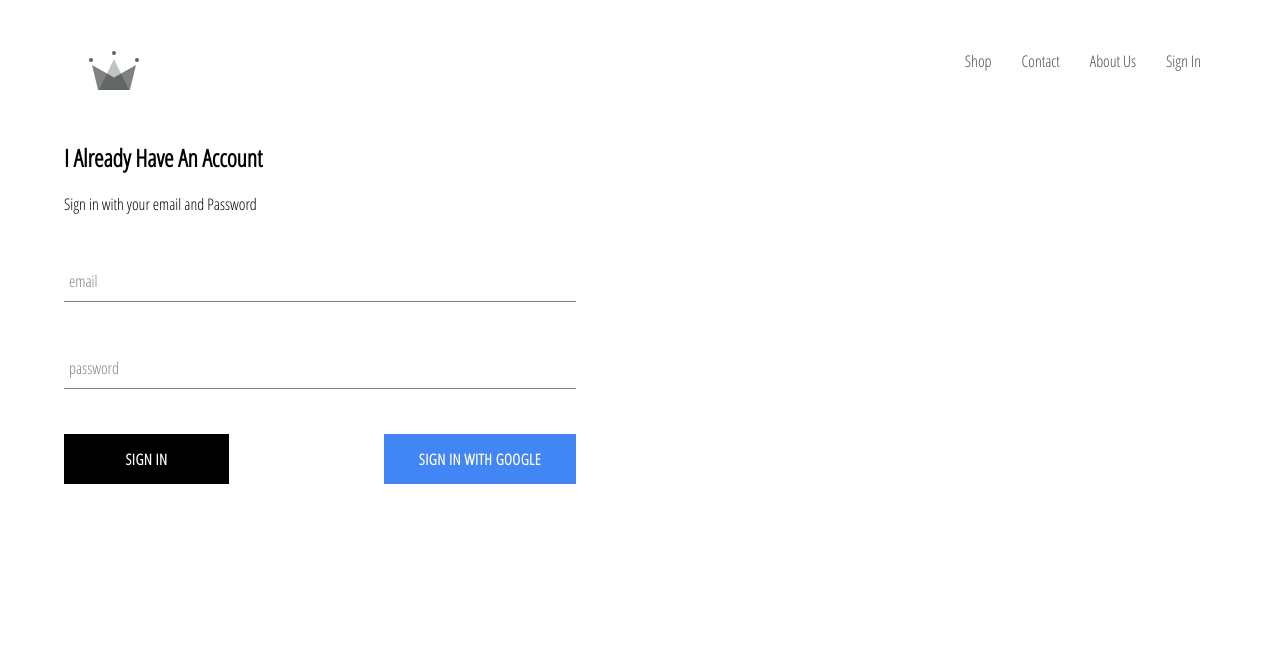
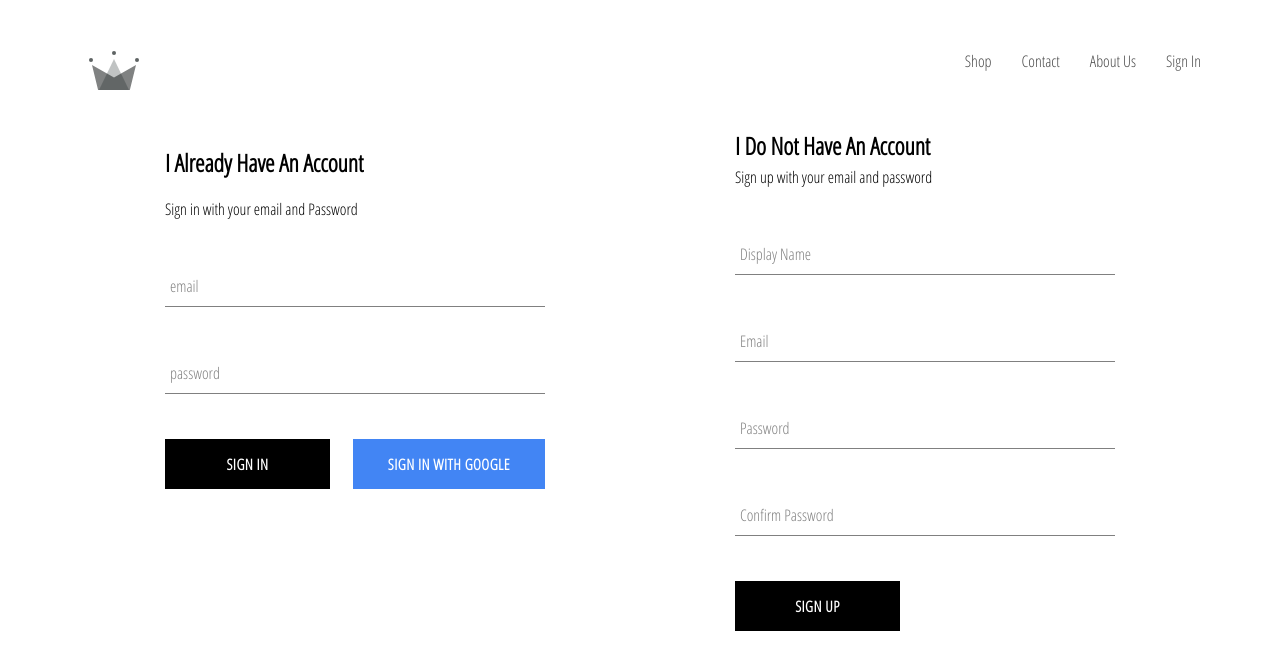
Before and after one commit to S-bmcX/bigs-clothing, a React (Create React App) app: page /signin in a window 1280 px wide. Shown: the top 670 px of the page. Built offline with nearby package versions, Linux system fonts and the light colour scheme; no server answers.

Commit message:
added firebase utilities, added ability to store authenticated users into firebase

```diff
--- a/src/App.js
+++ b/src/App.js
@@ -5,7 +5,7 @@
 import Homepage from './pages/homepage/homepage.component';
 import ShopPage from './pages/shop/shop.component';
 import SignInUp from './pages/signInUp/signInUp.component';
-import {auth} from './firebase/firebase.utils';
+import {auth, createUserProfileDocument} from './firebase/firebase.utils';
 
 class App extends React.Component {
   constructor(){
@@ -21,17 +21,26 @@
   unsubscribeFromAuth = null
 
   componentDidMount() {
-    this.unsubscribeFromAuth = auth.onAuthStateChanged(user => {
-      this.setState({currentUser: user});
+    this.unsubscribeFromAuth = auth.onAuthStateChanged(async userAuth => {
+      if(userAuth) {
+        const userRef = await createUserProfileDocument(userAuth);
 
-      console.log(user);
+        userRef.onSnapshot(snapShot => {
+          this.setState({
+            currentUser: {
+              id: snapShot.id,
+              ...snapShot.data()
+            }
+          })
+        });
+      } else {
+        this.setState({currentUser: userAuth});
+      }
     });
-    //THE ABOVE ^^ PORTION ALLOWS USER SIGN-IN & PERSISTENCE UNTIL MANUAL LOG-OUT
   }
 
   componentWillUnmount() {
     this.unsubscribeFromAuth();
-    // THIS SECTION CLOSES SIGN-IN SUBSCRIPTION - by calling unsubscribeFromAuth
   }
   // &&&&&&&&&&&&&&&&&&&&&&&&
 
--- a/src/components/signin/sign-in.styles.scss
+++ b/src/components/signin/sign-in.styles.scss
@@ -1,5 +1,5 @@
 .sign-in {
-    width: 40vw;
+    width: 40%;
     display: flex;
     flex-direction: column;
 
--- a/src/components/signup/sign-up.component.jsx
+++ b/src/components/signup/sign-up.component.jsx
@@ -0,0 +1,97 @@
+import React from 'react';
+
+import FormInput from '../form-input/form-input.component';
+import CustomBtn from '../custom-btn/custom-btn.component';
+
+import {auth, createUserProfileDocument} from '../../firebase/firebase.utils';
+
+import './sign-up.styles.scss'
+
+
+class SignUp extends React.Component {
+    constructor() {
+        super();
+
+        this.state = {
+            displayName: '',
+            email: '',
+            password: '',
+            confirmPassword: ''
+        }
+    }
+
+    handleSubmit = async event => {
+        event.preventDefault();
+
+        const {displayName, email, password, confirmPassword} = this.state;
+
+        if(password !== confirmPassword) {
+            alert("Passwords don't match");
+            return;
+        } try {
+            const{user} = await auth.createUserWithEmailAndPassword(email, password);
+            await createUserProfileDocument(user, {displayName});
+            this.setState({
+                displayName: '',
+                email: '',
+                password: '',
+                confirmPassword: ''
+            });
+        } catch (error) {
+            console.error(error);
+        }
+    };
+
+    handleChange = event => {
+        const{name, value} = event.target;
+
+        this.setState({[name]: value});
+    }
+
+    render() {
+        const {displayName, email, password, confirmPassword} = this.state;
+        return(
+            <div className="sign-up">
+                <h2 className="title">I do not have an account</h2>
+                <span>Sign up with your email and password</span>
+                <form className='sign-up-form' onSubmit={this.handleSubmit}>
+                    <FormInput
+                        type='text'
+                        name='displayName'
+                        value={displayName}
+                        onChange={this.handleChange}
+                        label='Display Name'
+                        required
+                    />
+                    <FormInput
+                        type='email'
+                        name='email'
+                        value={email}
+                        onChange={this.handleChange}
+                        label='Email'
+                        required
+                    />
+                    <FormInput
+                        type='password'
+                        name='password'
+                        value={password}
+                        onChange={this.handleChange}
+                        label='Password'
+                        required
+                    />
+                    <FormInput
+                        type='password'
+                        name='confirmPassword'
+                        value={confirmPassword}
+                        onChange={this.handleChange}
+                        label='Confirm Password'
+                        required
+                    />
+                    <CustomBtn type='submit'>Sign Up</CustomBtn>
+                </form>
+            </div>
+        )
+    }
+}
+
+export default SignUp;
--- a/src/components/signup/sign-up.styles.scss
+++ b/src/components/signup/sign-up.styles.scss
@@ -0,0 +1,9 @@
+.sign-up {
+    display: flex;
+    flex-direction: column;
+    width: 40%;
+
+    .title {
+      margin: 1% 0%;
+    }
+  }
--- a/src/firebase/firebase.utils.js
+++ b/src/firebase/firebase.utils.js
@@ -14,6 +14,34 @@
     measurementId: "G-0NNB0KTRLR"
   };
 
+  export const createUserProfileDocument = async (userAuth, additionalData) => {
+      if (!userAuth) return;
+
+      const userRef = firestore.doc(`users/${userAuth.uid}`);
+
+      const snapShot = await userRef.get();
+        // ^^ the above uses await b/c it's tied to an async
+
+        // the below IF statement checks if user exists, if not then their info get's added to DB
+      if(!snapShot.exists) {
+          const { displayName, email } = userAuth;
+          const createdAt = new Date();
+
+          try {
+            await userRef.set({
+                displayName,
+                email,
+                createdAt,
+                ...additionalData
+            });
+          } catch (error) {
+            console.log('error creating user', error.message);
+          }
+        }
+
+      return userRef;
+  };
+
   firebase.initializeApp(config);
 
 
--- a/src/pages/signInUp/signInUp.component.jsx
+++ b/src/pages/signInUp/signInUp.component.jsx
@@ -1,12 +1,14 @@
 import React from 'react';
 
 import SignIn from '../../components/signin/sign-in.component';
+import SignUp from '../../components/signup/sign-up.component';
 
 import './signInUp.styles.scss';
 
 const SignInUp = () => (
     <div className="signInUp">
         <SignIn />
+        <SignUp />
     </div>
 )
 
--- a/src/pages/signInUp/signInUp.styles.scss
+++ b/src/pages/signInUp/signInUp.styles.scss
@@ -0,0 +1,6 @@
+.signInUp {
+    width: 950px;
+    display: flex;
+    justify-content: space-between;
+    margin: 30px auto;
+  }
```
